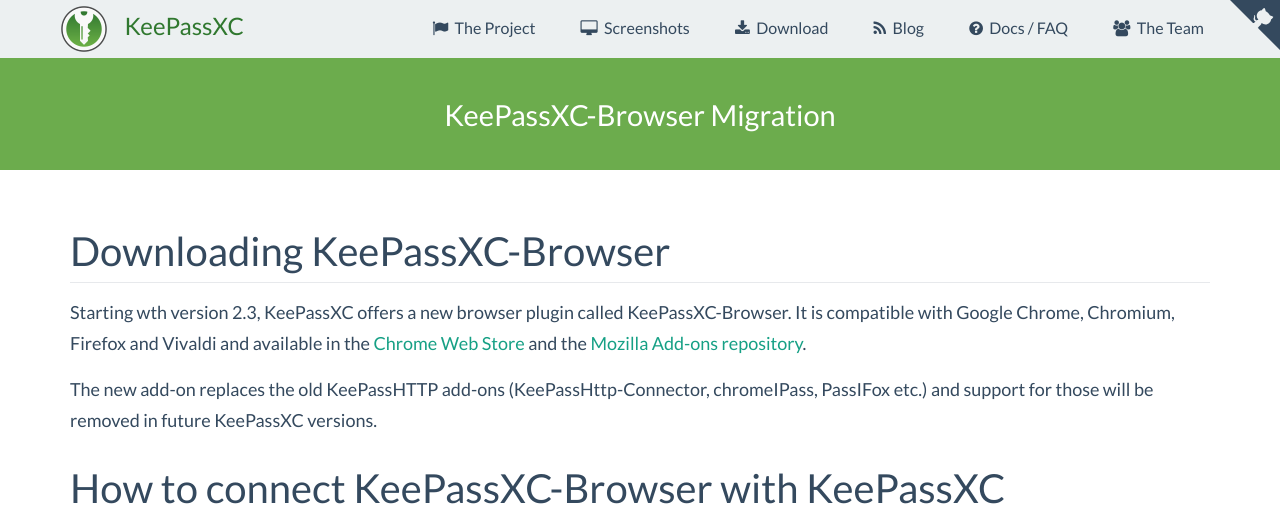
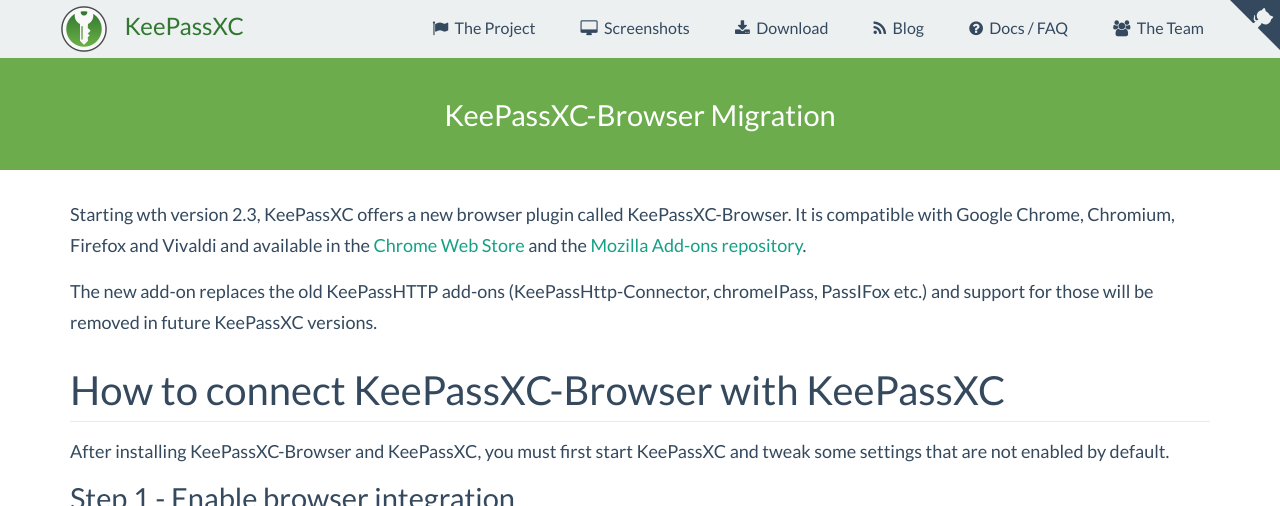
Before and after one commit to keepassxreboot/keepassxc-org, a Jekyll site: the page built from docs/keepassxc-browser-migration.md, in a window 1280 px wide and 900 px high, cut to the strip 0-506 px from the top of the window. Built offline with Jekyll 4.4.1, drawn with Linux system fonts in a browser that asks for light colours; comment, search, counter and statistics services are not loaded.

```diff
--- a/docs/keepassxc-browser-migration.md
+++ b/docs/keepassxc-browser-migration.md
@@ -3,7 +3,6 @@
 title: KeePassXC-Browser Migration
 ---
 
-### Downloading KeePassXC-Browser
 Starting wth version 2.3, KeePassXC offers a new browser plugin called KeePassXC-Browser. It is compatible with Google Chrome, Chromium, Firefox and Vivaldi and available in the [Chrome Web Store](https://chrome.google.com/webstore/detail/keepassxc-browser/oboonakemofpalcgghocfoadofidjkkk?utm_source=chrome-ntp-icon)
 and the [Mozilla Add-ons repository](https://addons.mozilla.org/en-US/firefox/addon/keepassxc-browser/).
 
```
